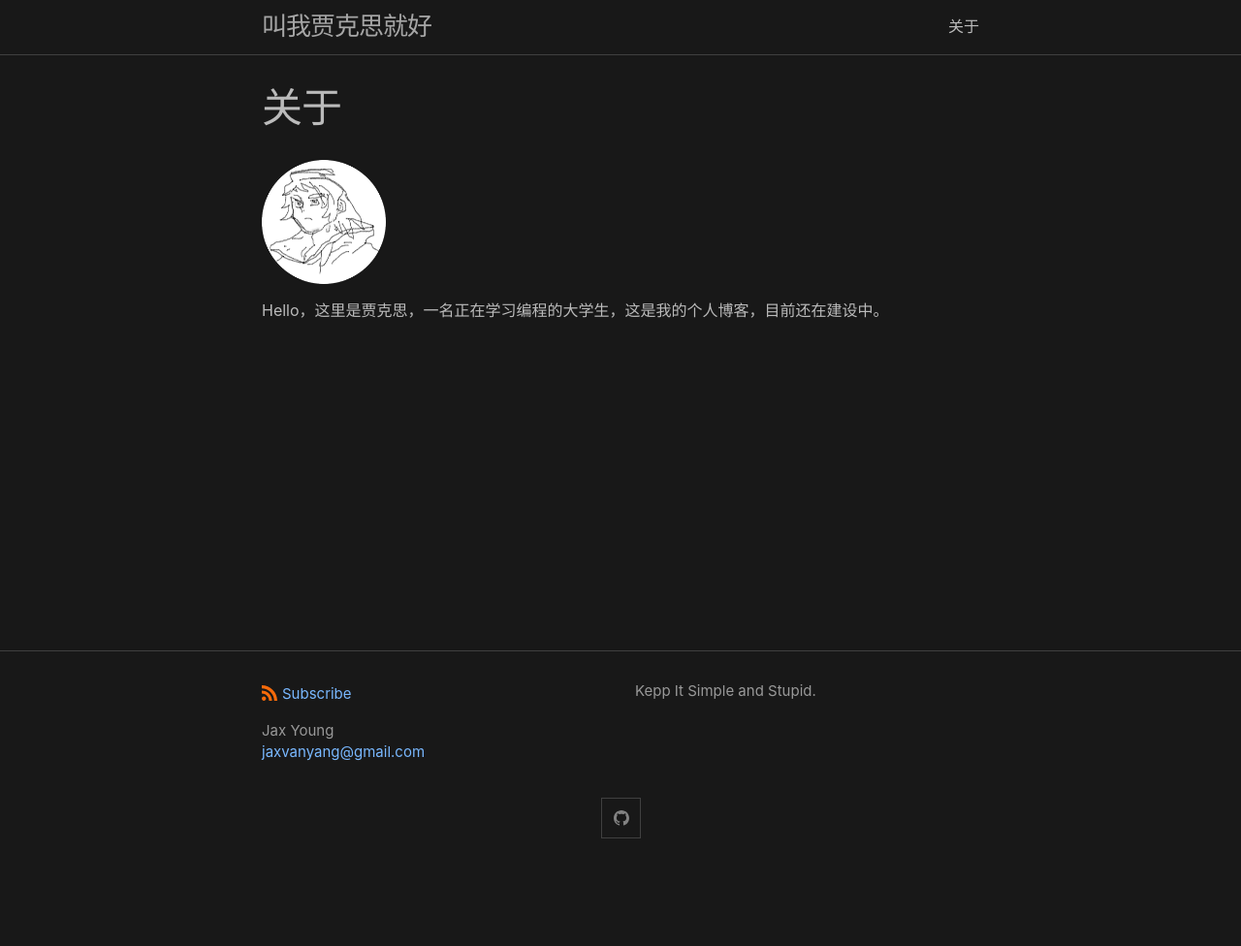
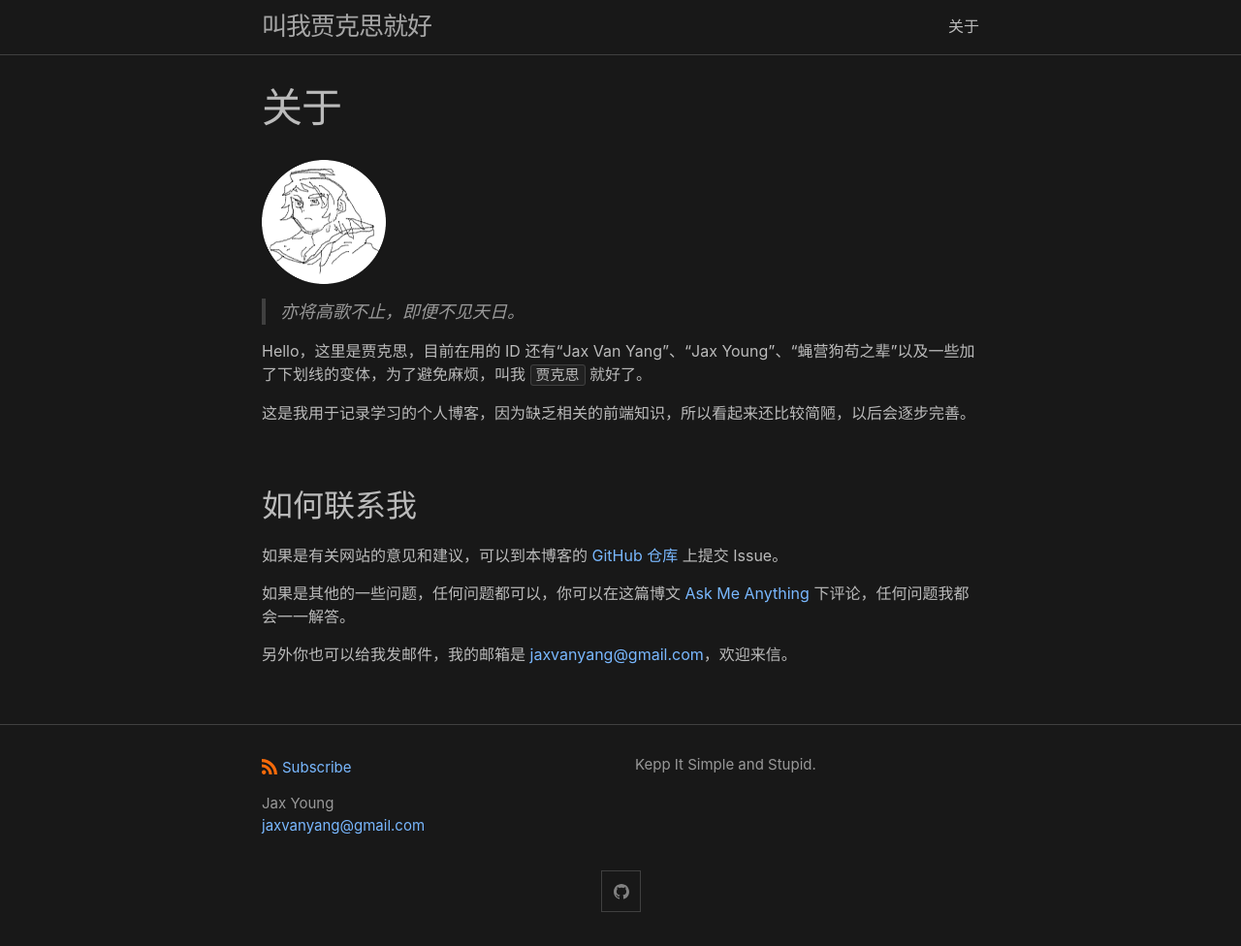
Before and after one commit to jaxvanyang/old.jaxvanyang.github.io, a Jekyll site: the page built from about.md, in a window 1280 px wide. Shown: the whole page at 97% size. Built offline with Jekyll 4.4.1, drawn with Linux system fonts in a browser that asks for light colours; before the commit the page ends 900 px from its top, so only the background shows below that.

Commit message:
add AMA and update about.md

```diff
--- a/about.md
+++ b/about.md
@@ -5,4 +5,15 @@ permalink: /about/
 
 <img src='{{ "/assets/images/avatar.png" | absolute_url }}' alt="头像" height="128px" width="128px">
 
-Hello，这里是贾克思，一名正在学习编程的大学生，这是我的个人博客，目前还在建设中。
+> 亦将高歌不止，即便不见天日。
+
+Hello，这里是贾克思，目前在用的 ID 还有“Jax Van Yang”、“Jax Young”、“蝇营狗苟之辈”以及一些加了下划线的变体，为了避免麻烦，叫我 `贾克思` 就好了。
+
+这是我用于记录学习的个人博客，因为缺乏相关的前端知识，所以看起来还比较简陋，以后会逐步完善。
+
+## 如何联系我
+如果是有关网站的意见和建议，可以到本博客的 [GitHub 仓库](https://github.com/JaxVanYang/jaxvanyang.github.io/issues) 上提交 Issue。
+
+如果是其他的一些问题，任何问题都可以，你可以在这篇博文 [Ask Me Anything]({{ '/2021/01/08/ask-me-anything.html' | absolute_url }}) 下评论，任何问题我都会一一解答。
+
+另外你也可以给我发邮件，我的邮箱是 <jaxvanyang@gmail.com>，欢迎来信。
```
Also changed, not shown: _posts/2021-01-08-ask-me-anything.md (added, +13 -0 lines).
